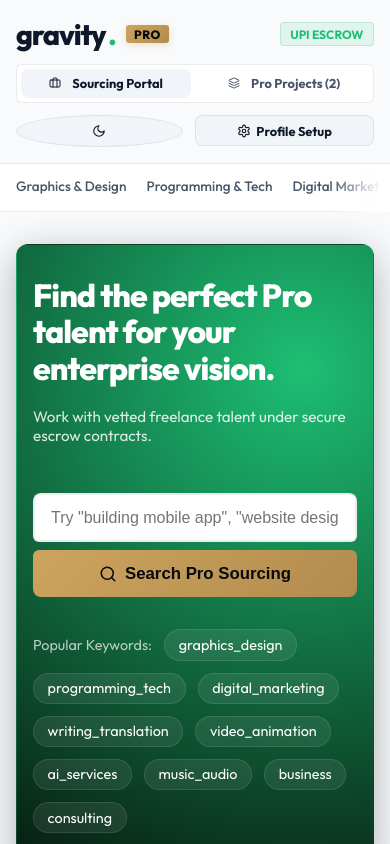
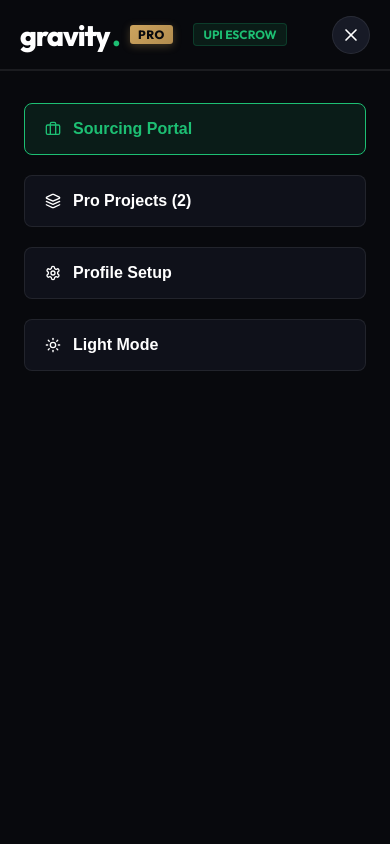
Before and after one commit to keyz-loop/gravity-pro-escrow, a React (Vite) app: page / in a window 390 px wide. Both pictures are taken after a click on the button "Toggle menu". Shown: the top 844 px of the page. Built offline with nearby package versions, Linux system fonts and the light colour scheme.

Commit message:
fix: implement mobile header toggle menu drawer, unified height search elements, and horizontal scroll keywords list

```diff
--- a/src/App.jsx
+++ b/src/App.jsx
@@ -29,7 +29,9 @@ import {
   Award,
   HelpCircle,
   Sun,
-  Moon
+  Moon,
+  Menu,
+  X
 } from 'lucide-react';
 import confetti from 'canvas-confetti';
 
@@ -425,6 +427,9 @@ export default function App() {
       [section]: !prev[section]
     }));
   };
+
+  // Mobile Menu Sheet State
+  const [mobileMenuOpen, setMobileMenuOpen] = useState(false);
 
   // Custom Profile States
   const [clientProfile, setClientProfile] = useState({
@@ -802,12 +807,21 @@ export default function App() {
       {/* Header */}
       <header className="header">
         <div className="header-branding">
-          <div className="logo" onClick={() => setPage('HOME')}>
+          <div className="logo" onClick={() => { setPage('HOME'); setMobileMenuOpen(false); }}>
             gravity<span className="logo-dot">.</span>
             <span className="logo-pro-badge">pro</span>
           </div>
           <span className="badge-tag">UPI ESCROW</span>
         </div>
+
+        {/* Mobile menu toggle button */}
+        <button
+          className="mobile-menu-toggle"
+          onClick={() => setMobileMenuOpen(!mobileMenuOpen)}
+          aria-label="Toggle menu"
+        >
+          {mobileMenuOpen ? <X size={20} /> : <Menu size={20} />}
+        </button>
 
         <div className="header-controls">
           {/* Dashboard Navigator */}
@@ -851,6 +865,48 @@ export default function App() {
         </div>
       </header>
 
+      {/* Mobile Drawer menu sheet */}
+      {mobileMenuOpen && (
+        <div className="mobile-menu-sheet">
+          <button
+            className={`mobile-menu-btn ${page !== 'DASHBOARD' ? 'active' : ''}`}
+            onClick={() => {
+              setPage(activeGig ? 'BRIEF' : 'HOME');
+              setMobileMenuOpen(false);
+            }}
+          >
+            <Briefcase size={16} /> Sourcing Portal
+          </button>
+          <button
+            className={`mobile-menu-btn ${page === 'DASHBOARD' ? 'active' : ''}`}
+            onClick={() => {
+              setPage('DASHBOARD');
+              setMobileMenuOpen(false);
+            }}
+          >
+            <Layers size={16} /> Pro Projects ({gigsList.length})
+          </button>
+          <button
+            className="mobile-menu-btn"
+            onClick={() => {
+              handleOpenProfileEditor();
+              setMobileMenuOpen(false);
+            }}
+          >
+            <Settings size={16} /> Profile Setup
+          </button>
+          <button
+            className="mobile-menu-btn"
+            onClick={() => {
+              toggleTheme();
+              setMobileMenuOpen(false);
+            }}
+          >
+            {theme === 'dark' ? <Sun size={16} /> : <Moon size={16} />} {theme === 'dark' ? 'Light Mode' : 'Dark Mode'}
+          </button>
+        </div>
+      )}
+
       {/* Clickable sub-navigation categories (FILTERS FREELANCERS) */}
       <div className="sub-nav-container">
         <div className="sub-nav">
@@ -890,16 +946,18 @@ export default function App() {
               </div>
 
               <div className="popular-tags">
-                <span>Popular Keywords:</span>
-                <span className="popular-tag-badge" onClick={() => handleCategoryClick("Graphics & Design")}>graphics_design</span>
-                <span className="popular-tag-badge" onClick={() => handleCategoryClick("Programming & Tech")}>programming_tech</span>
-                <span className="popular-tag-badge" onClick={() => handleCategoryClick("Digital Marketing")}>digital_marketing</span>
-                <span className="popular-tag-badge" onClick={() => handleCategoryClick("Writing & Translation")}>writing_translation</span>
-                <span className="popular-tag-badge" onClick={() => handleCategoryClick("Video & Animation")}>video_animation</span>
-                <span className="popular-tag-badge" onClick={() => handleCategoryClick("AI Services")}>ai_services</span>
-                <span className="popular-tag-badge" onClick={() => handleCategoryClick("Music & Audio")}>music_audio</span>
-                <span className="popular-tag-badge" onClick={() => handleCategoryClick("Business")}>business</span>
-                <span className="popular-tag-badge" onClick={() => handleCategoryClick("Consulting")}>consulting</span>
+                <span className="popular-tags-label">Popular Keywords:</span>
+                <div className="popular-tags-list">
+                  <span className="popular-tag-badge" onClick={() => handleCategoryClick("Graphics & Design")}>Graphics & Design</span>
+                  <span className="popular-tag-badge" onClick={() => handleCategoryClick("Programming & Tech")}>Programming & Tech</span>
+                  <span className="popular-tag-badge" onClick={() => handleCategoryClick("Digital Marketing")}>Digital Marketing</span>
+                  <span className="popular-tag-badge" onClick={() => handleCategoryClick("Writing & Translation")}>Writing & Translation</span>
+                  <span className="popular-tag-badge" onClick={() => handleCategoryClick("Video & Animation")}>Video & Animation</span>
+                  <span className="popular-tag-badge" onClick={() => handleCategoryClick("AI Services")}>AI Services</span>
+                  <span className="popular-tag-badge" onClick={() => handleCategoryClick("Music & Audio")}>Music & Audio</span>
+                  <span className="popular-tag-badge" onClick={() => handleCategoryClick("Business")}>Business</span>
+                  <span className="popular-tag-badge" onClick={() => handleCategoryClick("Consulting")}>Consulting</span>
+                </div>
               </div>
             </div>
 
--- a/src/index.css
+++ b/src/index.css
@@ -797,7 +797,17 @@ body {
 .popular-tags {
   margin-top: 2rem;
   font-size: 0.9rem;
+  display: flex;
+  align-items: center;
+  gap: 0.75rem;
+  flex-wrap: wrap;
+}
+
+.popular-tags-label {
   color: rgba(255, 255, 255, 0.7);
+}
+
+.popular-tags-list {
   display: flex;
   align-items: center;
   gap: 0.75rem;
@@ -1171,48 +1181,97 @@ body {
   gap: 0.75rem;
 }
 
+.mobile-menu-toggle {
+  display: none;
+}
+
 /* Responsive Overrides */
 @media (max-width: 767px) {
   .header {
-    height: auto;
-    padding: 1rem;
-    flex-direction: column;
-    gap: 0.75rem;
+    height: 70px;
+    padding: 0 1.25rem;
+    flex-direction: row;
+    justify-content: space-between;
     align-items: center;
-    text-align: center;
   }
 
   .header-branding {
-    width: 100%;
-    justify-content: space-between;
+    width: auto;
+    justify-content: flex-start;
   }
 
   .header-controls {
-    width: 100%;
-    flex-direction: column;
-    gap: 0.75rem;
-    align-items: stretch;
+    display: none; /* Hide bulky desktop controls */
   }
 
-  .header-nav-group {
-    margin-right: 0;
-    width: 100%;
+  .mobile-menu-toggle {
+    display: flex;
+    align-items: center;
     justify-content: center;
+    background: var(--bg-tertiary);
+    border: 1px solid var(--glass-border);
+    color: var(--text-primary);
+    cursor: pointer;
+    width: 38px;
+    height: 38px;
+    border-radius: 50%;
+    transition: all 0.2s ease;
   }
 
-  .header-nav-group .btn {
-    flex: 1;
-    justify-content: center;
+  .mobile-menu-toggle:hover {
+    border-color: var(--accent-gold);
+    color: var(--accent-gold);
   }
 
-  .header-action-group {
-    justify-content: space-between;
-    width: 100%;
+  .mobile-menu-sheet {
+    position: fixed;
+    top: 70px;
+    left: 0;
+    right: 0;
+    bottom: 0;
+    background: var(--bg-primary);
+    backdrop-filter: blur(10px);
+    z-index: 999;
+    padding: 2rem 1.5rem;
+    display: flex;
+    flex-direction: column;
+    gap: 1.25rem;
+    animation: slideIn 0.25s cubic-bezier(0.16, 1, 0.3, 1);
+    border-top: 1px solid var(--glass-border);
   }
 
-  .header-action-group .btn {
-    flex: 1;
-    justify-content: center;
+  @keyframes slideIn {
+    from {
+      opacity: 0;
+      transform: translateY(-10px);
+    }
+    to {
+      opacity: 1;
+      transform: translateY(0);
+    }
+  }
+
+  .mobile-menu-btn {
+    display: flex;
+    align-items: center;
+    gap: 0.75rem;
+    width: 100%;
+    padding: 1rem 1.25rem;
+    background: var(--bg-secondary);
+    border: 1px solid var(--glass-border);
+    color: var(--text-primary);
+    border-radius: 8px;
+    font-size: 1rem;
+    font-weight: 600;
+    cursor: pointer;
+    transition: all 0.2s ease;
+    text-align: left;
+  }
+
+  .mobile-menu-btn:hover, .mobile-menu-btn.active {
+    background: rgba(29, 191, 115, 0.1);
+    border-color: var(--primary);
+    color: var(--primary);
   }
 
   .home-hero {
@@ -1262,36 +1321,90 @@ body {
     content: '−';
     transform: rotate(180deg);
   }
+
+  /* Horizontal Scroll for Popular Keywords */
+  .popular-tags {
+    flex-direction: column;
+    align-items: flex-start;
+    gap: 0.5rem;
+    width: 100%;
+    margin-top: 1.5rem;
+  }
+
+  .popular-tags-label {
+    font-size: 0.8rem;
+    color: rgba(255, 255, 255, 0.5);
+    text-transform: uppercase;
+    font-weight: 700;
+    letter-spacing: 0.05em;
+  }
+
+  .popular-tags-list {
+    display: flex;
+    flex-wrap: nowrap;
+    overflow-x: auto;
+    width: 100%;
+    gap: 0.75rem;
+    padding: 0.25rem 0;
+    -webkit-overflow-scrolling: touch;
+    -ms-overflow-style: none;  /* IE and Edge */
+    scrollbar-width: none;  /* Firefox */
+  }
+
+  .popular-tags-list::-webkit-scrollbar {
+    display: none;
+  }
+
+  .popular-tag-badge {
+    flex: 0 0 auto;
+  }
+}
+
+@media (max-width: 576px) {
+  .home-search {
+    flex-direction: column;
+    border-radius: 0;
+    background: transparent;
+    border: none;
+    box-shadow: none;
+    gap: 0.75rem;
+    width: 100%;
+    max-width: 100%;
+  }
+
+  .home-search input {
+    background: var(--bg-secondary);
+    border: 2px solid var(--glass-border);
+    border-radius: 8px;
+    padding: 1rem 1.25rem;
+    width: 100%;
+    height: 52px;
+    font-size: 0.95rem;
+    color: var(--text-primary);
+    box-shadow: 0 4px 10px rgba(0,0,0,0.2);
+  }
+
+  .home-search input:focus {
+    border-color: var(--accent-gold);
+    outline: none;
+  }
+
+  .home-search button {
+    background: linear-gradient(135deg, var(--accent-gold), #b28c4e);
+    color: #08090d;
+    padding: 0 1.5rem;
+    border-radius: 8px;
+    width: 100%;
+    height: 52px;
+    font-size: 1rem;
+    font-weight: 800;
+    justify-content: center;
+    box-shadow: 0 4px 12px rgba(205, 164, 94, 0.2);
+  }
 }
 
 @media (max-width: 480px) {
   .home-hero {
     padding: 2rem 1rem;
   }
-
-  .home-search {
-    flex-direction: column;
-    border-radius: 8px;
-    background: transparent;
-    border: none;
-    box-shadow: none;
-    gap: 0.5rem;
-  }
-
-  .home-search input {
-    background: var(--bg-secondary);
-    border: 2px solid var(--glass-border);
-    border-radius: 6px;
-    padding: 0.85rem 1rem;
-    width: 100%;
-  }
-
-  .home-search button {
-    background: linear-gradient(135deg, var(--accent-gold), #b28c4e);
-    color: #08090d;
-    padding: 0.85rem 1rem;
-    border-radius: 6px;
-    width: 100%;
-    justify-content: center;
-  }
 }
```
